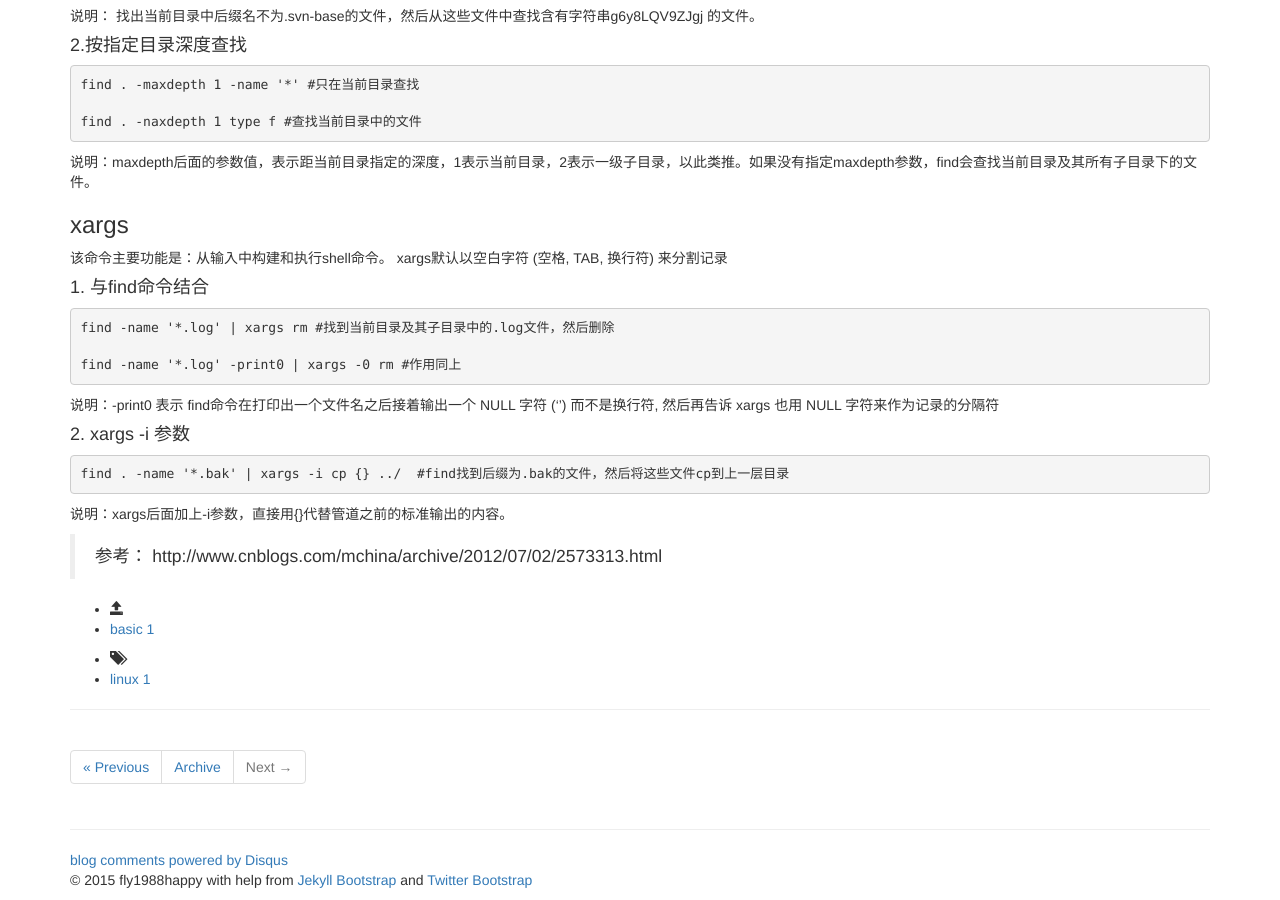
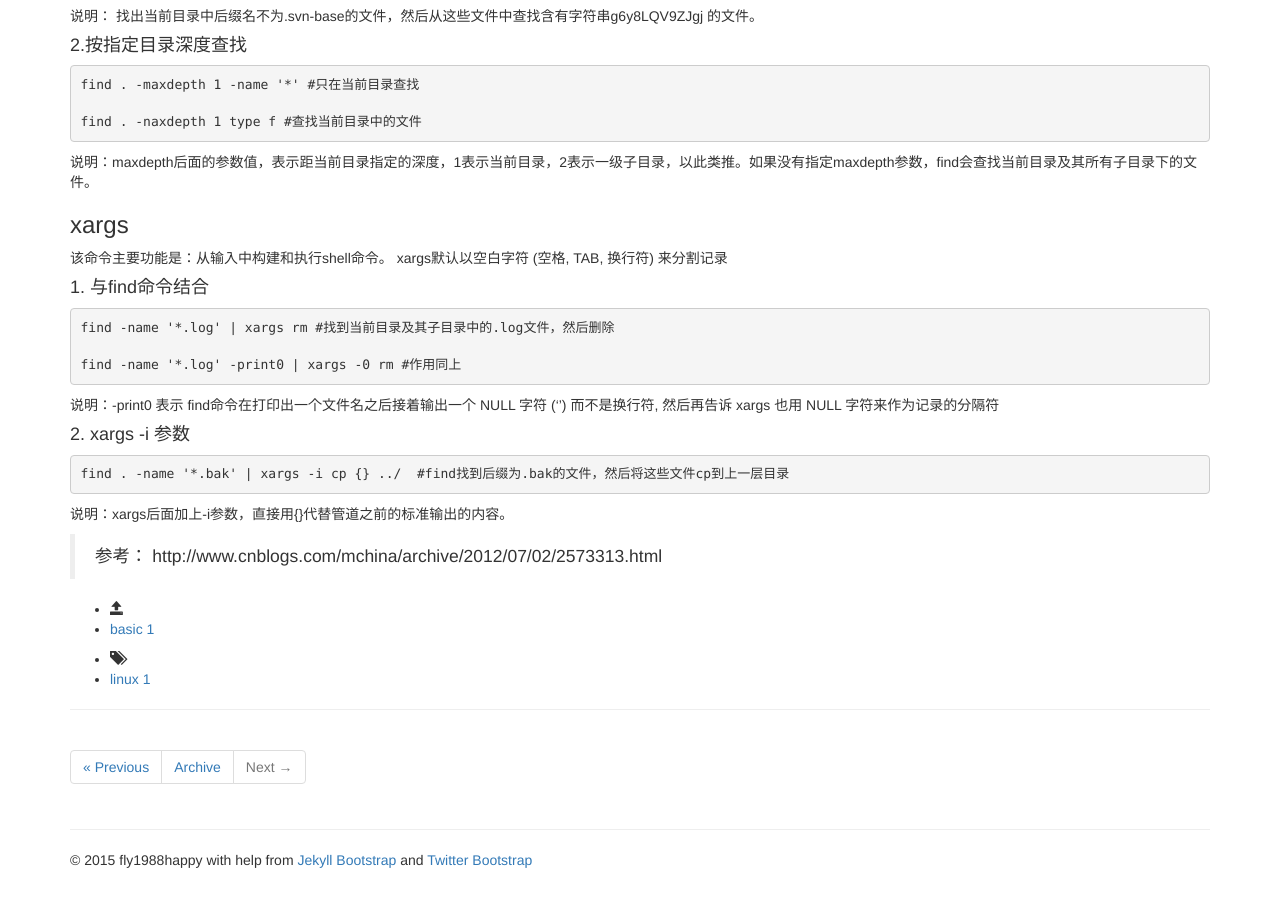
Before and after one commit to fly1988happy/fly1988happy.github.io, a Jekyll site: the page built from _posts/basic/2015-04-28-基础学习_linux文本处理命令.md, in a window 1280 px wide and 900 px high, scrolled down 1176 px. Built offline with Jekyll 4.4.1, drawn with Linux system fonts in a browser that asks for light colours; nearby versions of some CDN libraries; library files that are not in the unit come from our copies; comment, search, counter and statistics services are not loaded; part of the change alters nothing that is shown.

Commit message:
Update _config.yml

```diff
--- a/_config.yml
+++ b/_config.yml
@@ -78,35 +78,35 @@ JB :
   # Set 'provider' to the comment provider you want to use.
   # Set 'provider' to false to turn commenting off globally.
   #
-  comments :
-    provider : disqus
-    disqus :
-      short_name : jekyllbootstrap
-    livefyre :
-      site_id : 123
-    intensedebate :
-      account : 123abc
-    facebook :
-      appid : 123
-      num_posts: 5
-      width: 580
-      colorscheme: light
+  #comments :
+  #  provider : disqus
+   # disqus :
+  #    short_name : jekyllbootstrap
+  #  livefyre :
+  #    site_id : 123
+  #  intensedebate :
+  #    account : 123abc
+  #  facebook :
+  #    appid : 123
+  #    num_posts: 5
+  #    width: 580
+  #    colorscheme: light
 
   # Settings for analytics helper
   # Set 'provider' to the analytics provider you want to use.
   # Set 'provider' to false to turn analytics off globally.
   #
-  analytics :
-    provider : google
-    google :
-        tracking_id : 'UA-123-12'
-    getclicky :
-      site_id :
-    mixpanel :
-        token : '_MIXPANEL_TOKEN_'
-    piwik :
-        baseURL : 'myserver.tld/piwik' # Piwik installation address (without protocol)
-        idsite : '1'                   # the id of the site on Piwik
+  #analytics :
+  #  provider : google
+ #   google :
+#        tracking_id : 'UA-123-12'
+#    getclicky :
+#      site_id :
+#    mixpanel :
+#        token : '_MIXPANEL_TOKEN_'
+#    piwik :
+#        baseURL : 'myserver.tld/piwik' # Piwik installation address (without protocol)
+#        idsite : '1'                   # the id of the site on Piwik
 
   # Settings for sharing helper.
   # Sharing is for things like tweet, plusone, like, reddit buttons etc.
```
